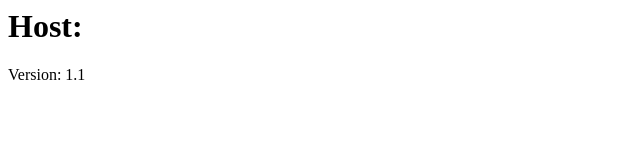
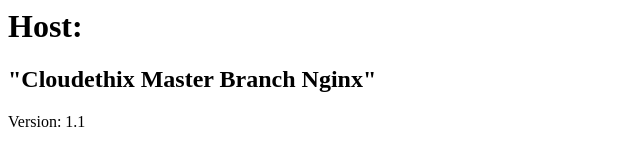
Before and after one commit to ShivaliSKirdat/cloudethix-k8s-shivali, a plain HTML site: page index.html in a window 1280 px wide. Shown: the whole page, without its empty margins (0-640 px from the left). Drawn offline with Linux system fonts and the light colour scheme.

Commit message:
modified index.html on master branch

```diff
--- a/index.html
+++ b/index.html
@@ -1,6 +1,7 @@
 <html>
 <body>
         <h1>Host: <!--#echo var="HOSTNAME" --></h1>
+	<h2>"Cloudethix Master Branch Nginx"</h2>
         Version: 1.1
 </body>
 </html>
```
